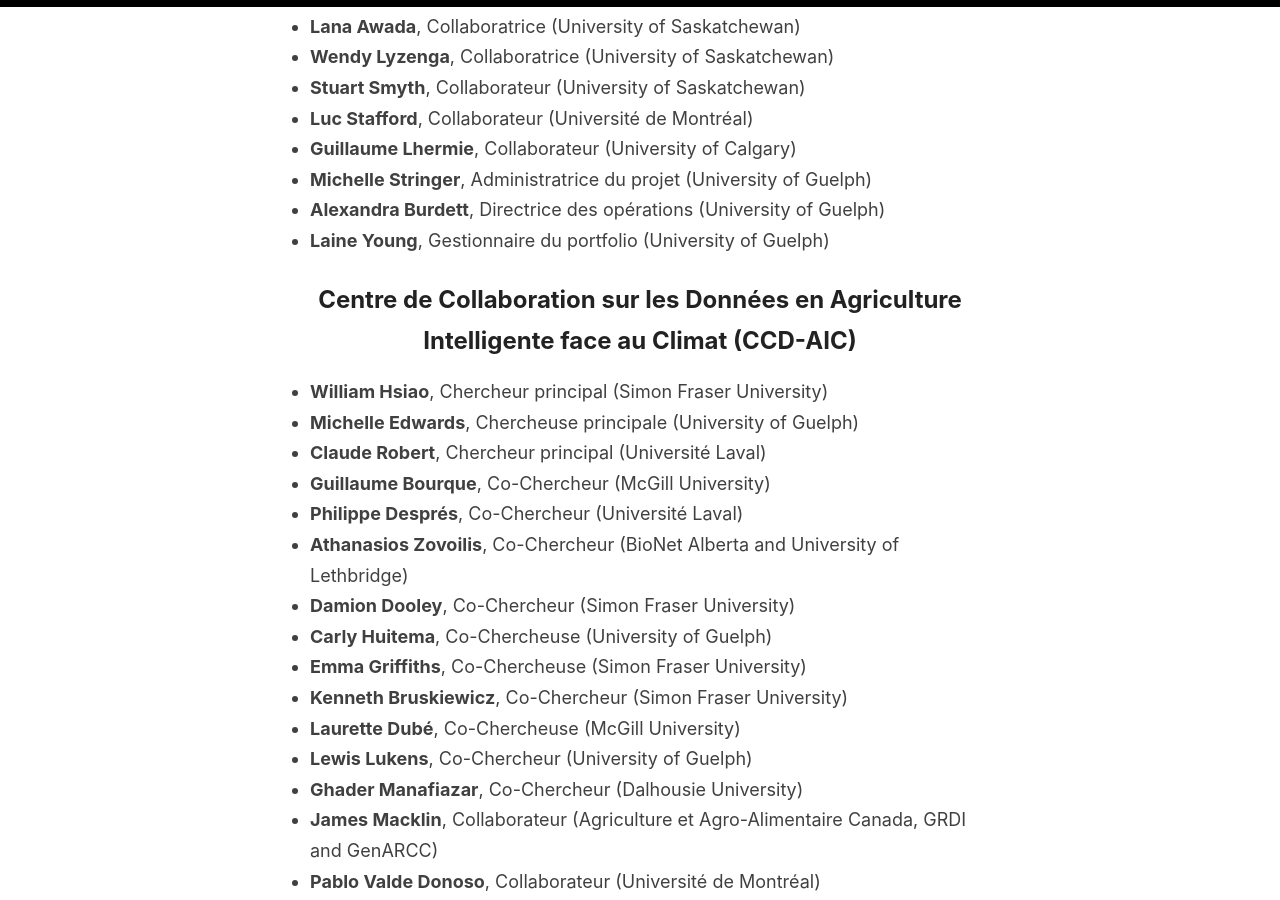
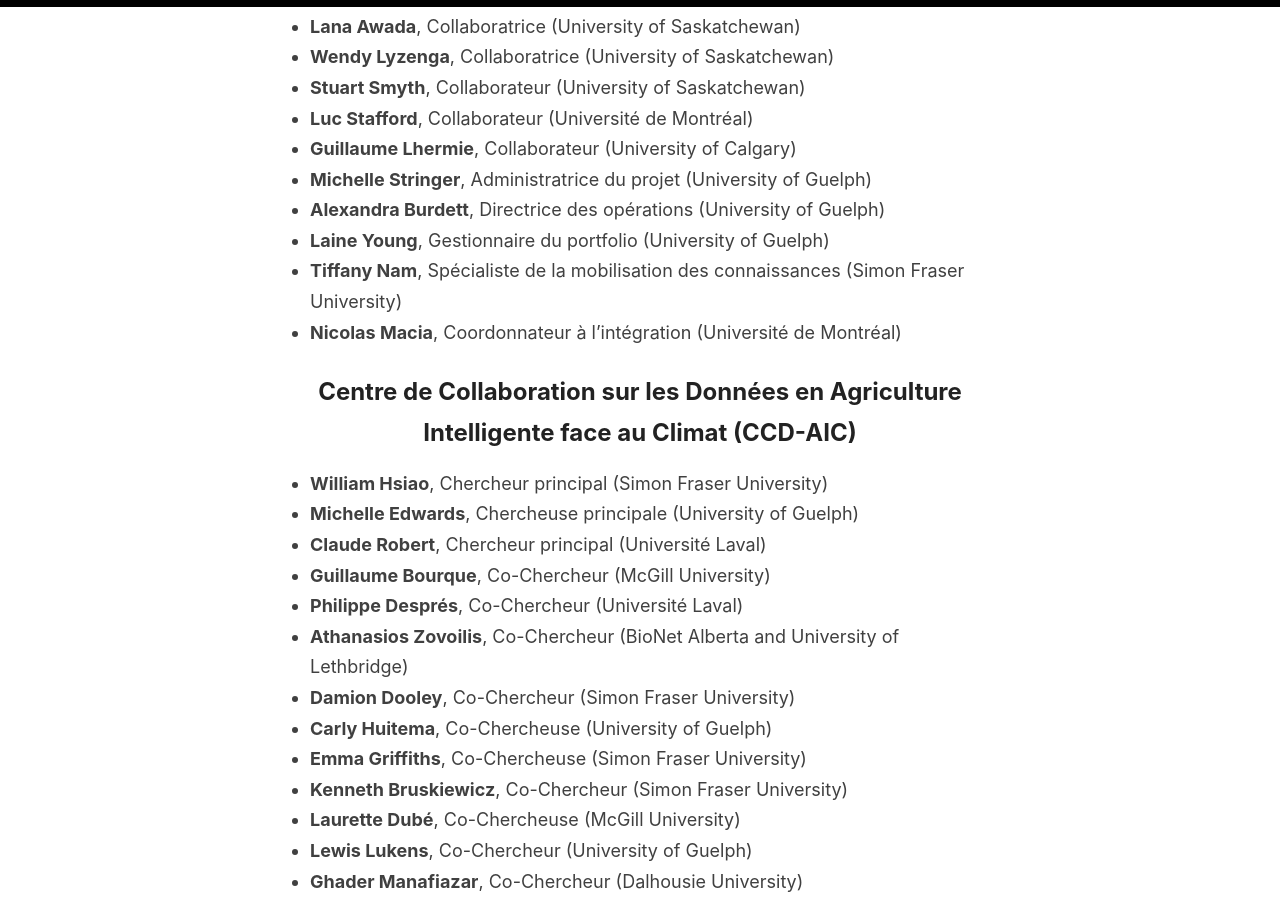
Before and after one commit to ClimateSmartAg/ClimateSmartAg-website-fr, a Jekyll site: the page built from _pages/team.md, in a window 1280 px wide and 900 px high, scrolled down 482 px. Built offline with Jekyll 4.4.1, drawn with Linux system fonts in a browser that asks for light colours.

Commit message:
Update team.md

```diff
--- a/_pages/team.md
+++ b/_pages/team.md
@@ -21,6 +21,8 @@
 - **Michelle Stringer**, Administratrice du projet (University of Guelph)
 - **Alexandra Burdett**, Directrice des opérations (University of Guelph)
 - **Laine Young**, Gestionnaire du portfolio (University of Guelph)
+- **Tiffany Nam**, Spécialiste de la mobilisation des connaissances (Simon Fraser University)
+- **Nicolas Macia**, Coordonnateur à l'intégration (Université de Montréal)
 
 ## Centre de Collaboration sur les Données en Agriculture Intelligente face au Climat (CCD-AIC)
 
```
